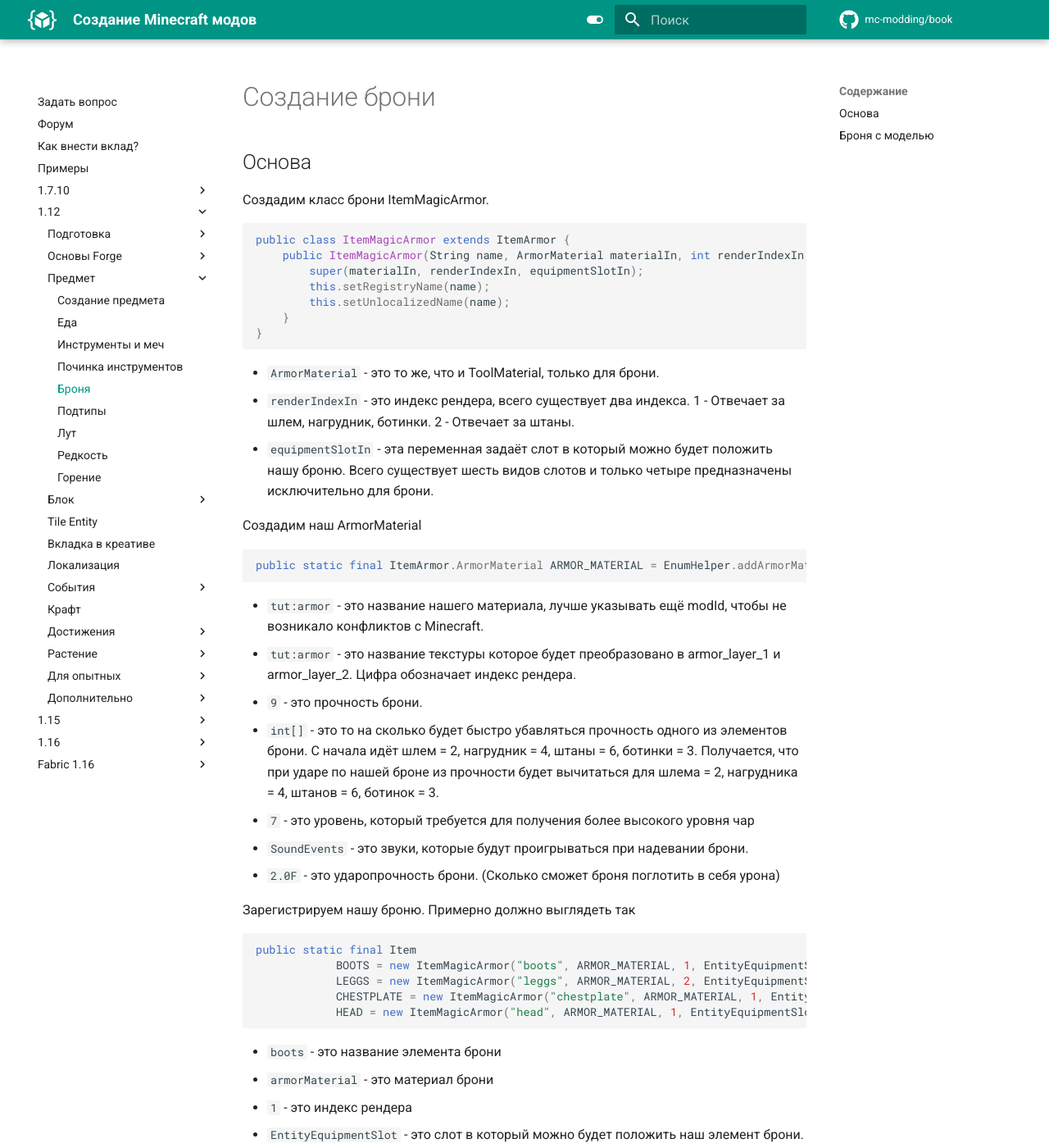
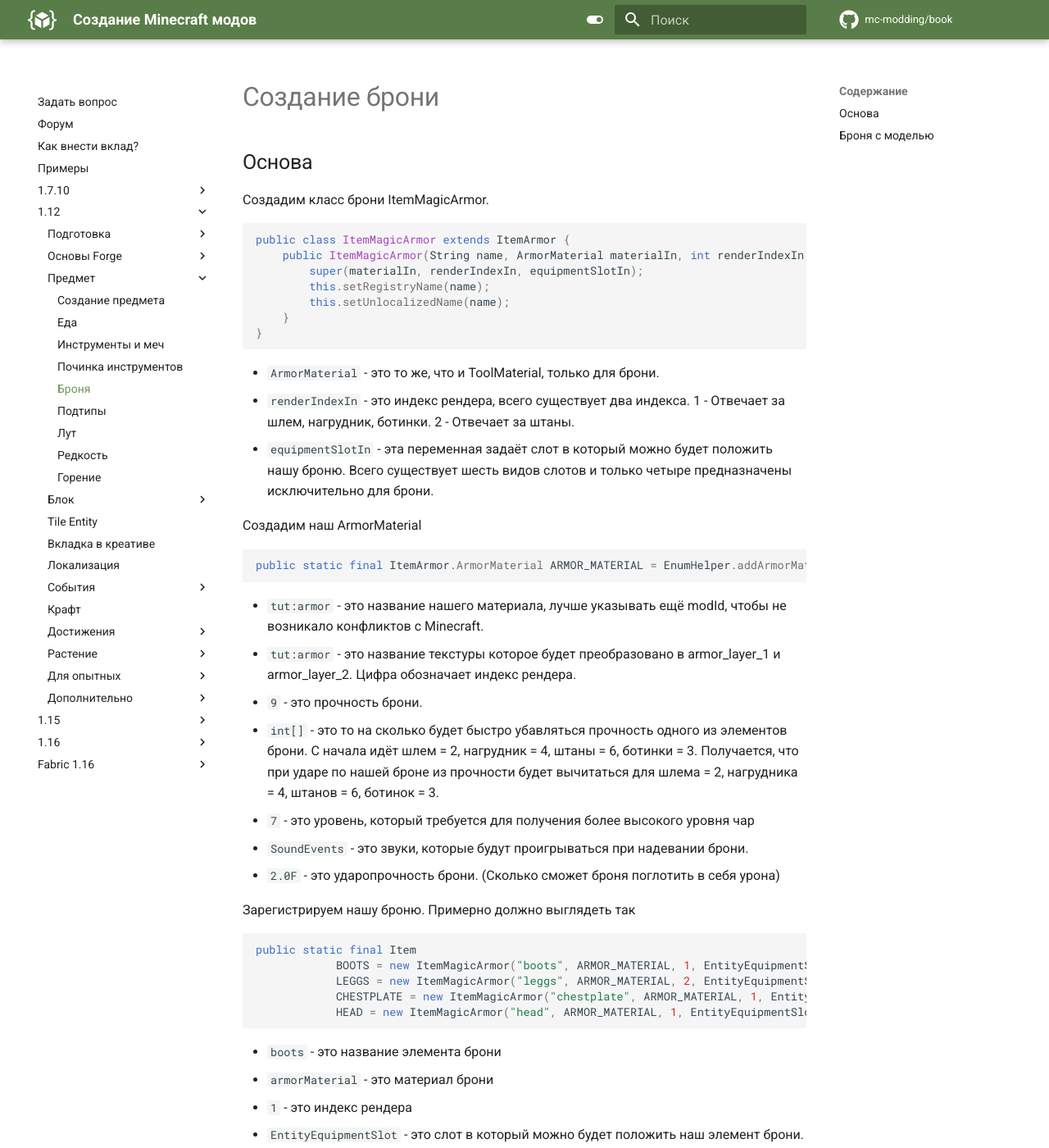
Before and after one commit to mc-modding/book, an MkDocs documentation site: the page built from docs/1.12/item/armor/index.md, in a window 1280 px wide and 1400 px high. Shown: the whole window at 82% size. Built offline with MkDocs 1.6.1 and Material for MkDocs 9.7.7, drawn with Linux system fonts in a browser that asks for light colours; comment, search, counter and statistics services are not loaded.

````diff
--- a/docs/1.12/item/armor/index.md
+++ b/docs/1.12/item/armor/index.md
@@ -298,6 +298,7 @@ ARMOR_MODELS.put(BOOTS, BootsModel);
 ```
 
 Если вы хотите добавить текстуру к своей броне, то вам нужно создать метод в ItemMagicArmor:
+
 ```java
 public String getArmorTexture(ItemStack stack, Entity entity, EntityEquipmentSlot slot, String type) {
     return "tut:textures/MagicArmor.png";
@@ -305,4 +306,5 @@ public String getArmorTexture(ItemStack stack, Entity entity, EntityEquipmentSlo
 ```
 
 Заходим в игру и надеваем нашу броню из прошлого урока.
+
 [![Модель брони](images/model_armor.png)](images/model_armor.png)
--- a/mkdocs.yml
+++ b/mkdocs.yml
@@ -237,15 +237,15 @@ theme:
     palette:
         - media: "(prefers-color-scheme: light)"
           scheme: default
-          primary: teal
-          accent: teal
+          primary: mcmodding
+          accent: mcmodding
           toggle:
               icon: material/toggle-switch
               name: Темная тема
         - media: "(prefers-color-scheme: dark)"
           scheme: slate
-          primary: teal
-          accent: teal
+          primary: mcmodding
+          accent: mcmodding
           toggle:
               icon: material/toggle-switch-off-outline
               name: Светлая тема
--- a/theme/main.html
+++ b/theme/main.html
@@ -3,8 +3,11 @@
 {% block styles %}
     {{ super() }}
 
+    <link rel="stylesheet" href="{{ 'styles/colors.css' | url }}">
     <link rel="stylesheet" href="{{ 'styles/logo.css' | url }}">
     <link rel="stylesheet" href="{{ 'styles/copyright.css' | url }}">
+    <link rel="stylesheet" href="{{ 'styles/article.css' | url }}">
+    <link rel="stylesheet" href="{{ 'styles/contributors.css' | url }}">
 
 {% endblock %}
 
@@ -27,3 +30,13 @@
     <!-- /Yandex.Metrika counter -->
 
 {% endblock %}
+
+{% block content %}
+    {{ super() }}
+
+    {% if page.edit_url %}
+        <div class="contributors" style="display: none;" data-url="{{ page.edit_url }}"></div>
+        <script src="{{ 'scripts/contributors.js' | url }}"></script>
+    {% endif %}
+
+{% endblock %}
--- /dev/null
+++ b/theme/scripts/contributors.js
@@ -0,0 +1,52 @@
+(() => {
+
+    window.addEventListener('load', () =>
+    {
+        let containerElem = document.querySelector('article .contributors');
+        let filePath = getFilePath(containerElem.getAttribute('data-url'));
+
+        let url = 'https://api.github.com/repos/mc-modding/book/commits?path=' + filePath;
+
+        fetch(url)
+            .then(response => response.json())
+            .then(json =>
+                {
+                    if (!Array.isArray(json))
+                        return;
+
+                    let authors = {};
+
+                    json.forEach(commit => authors[commit.author.login] = {
+                        login: commit.author.login,
+                        avatar: commit.author.avatar_url,
+                        url: commit.author.html_url
+                    });
+
+                    renderContributors(authors);
+                });
+
+        function getFilePath(editUrl)
+        {
+            return editUrl.replace('https://github.com/mc-modding/book/edit/main/', '');
+        }
+
+        function renderContributors(authors)
+        {
+            let h2 = document.createElement('h2');
+                h2.innerHTML = `Вклад внесли <span>${Object.keys(authors).length}</span>`;
+
+            let ul = document.createElement('ul');
+                ul.append(...Object.values(authors).map(author =>
+                {
+                    let li = document.createElement('li');
+                        li.innerHTML = `<a href="${author.url}" title="${author.login}" target="_blank"><img src="${author.avatar}"></a>`;
+
+                    return li;
+                }));
+
+            containerElem.append(h2, ul);
+            containerElem.removeAttribute('style');
+        }
+    });
+
+})();
--- /dev/null
+++ b/theme/styles/article.css
@@ -0,0 +1,14 @@
+/* Более толстые заголовки */
+
+.md-typeset h1, .md-typeset h2
+{
+    font-weight: 400 !important;
+}
+
+/* Скругленные углы и тень под картинками */
+
+article.md-content__inner.md-typeset img
+{
+    border-radius: 5px;
+    box-shadow: 0px 0px 15px 3px rgb(0 0 0 / 20%);
+}
--- /dev/null
+++ b/theme/styles/colors.css
@@ -0,0 +1,10 @@
+[data-md-color-primary="mcmodding"]
+{
+    --md-primary-fg-color:  #597d48;
+    --md-typeset-a-color:   #6F965B;
+}
+
+[data-md-color-accent="mcmodding"]
+{
+    --md-accent-fg-color:   #587748;
+}
--- /dev/null
+++ b/theme/styles/contributors.css
@@ -0,0 +1,29 @@
+article .contributors h2 span
+{
+    margin-left: 5px;
+    font-weight: lighter;
+    color: gray;
+}
+
+article .contributors ul
+{
+    list-style-type: none;
+    display: flex !important;
+    flex-wrap: wrap;
+    gap: 25px;
+    margin-left: 0 !important;
+    margin-right: 0 !important;
+}
+
+article .contributors ul li
+{
+    margin: 0 !important;
+    padding: 0 !important;
+}
+
+article .contributors ul img
+{
+    display: block;
+    width: 45px;
+    height: 45px;
+}
````
Also changed, not shown: docs/test.md (deleted, +0 -14 lines).
